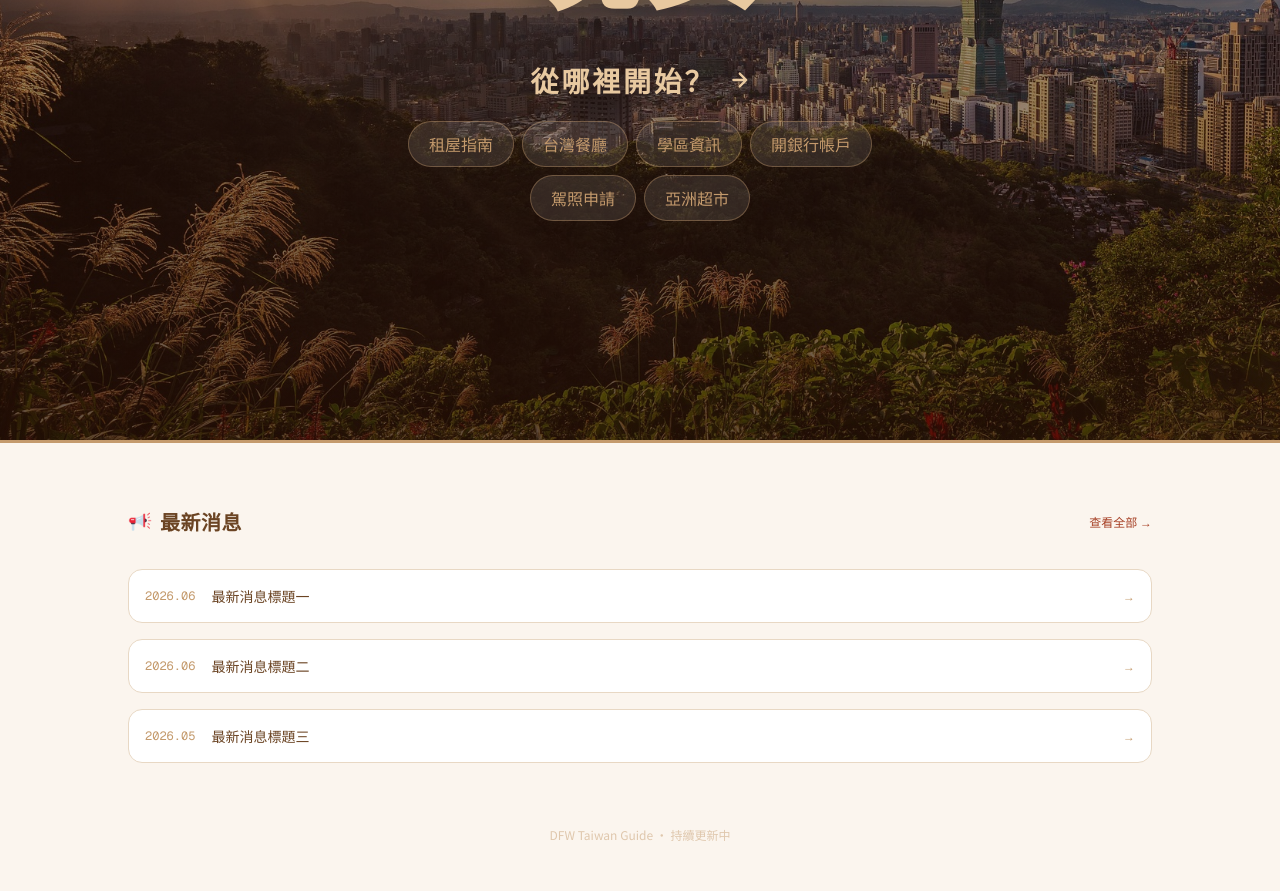
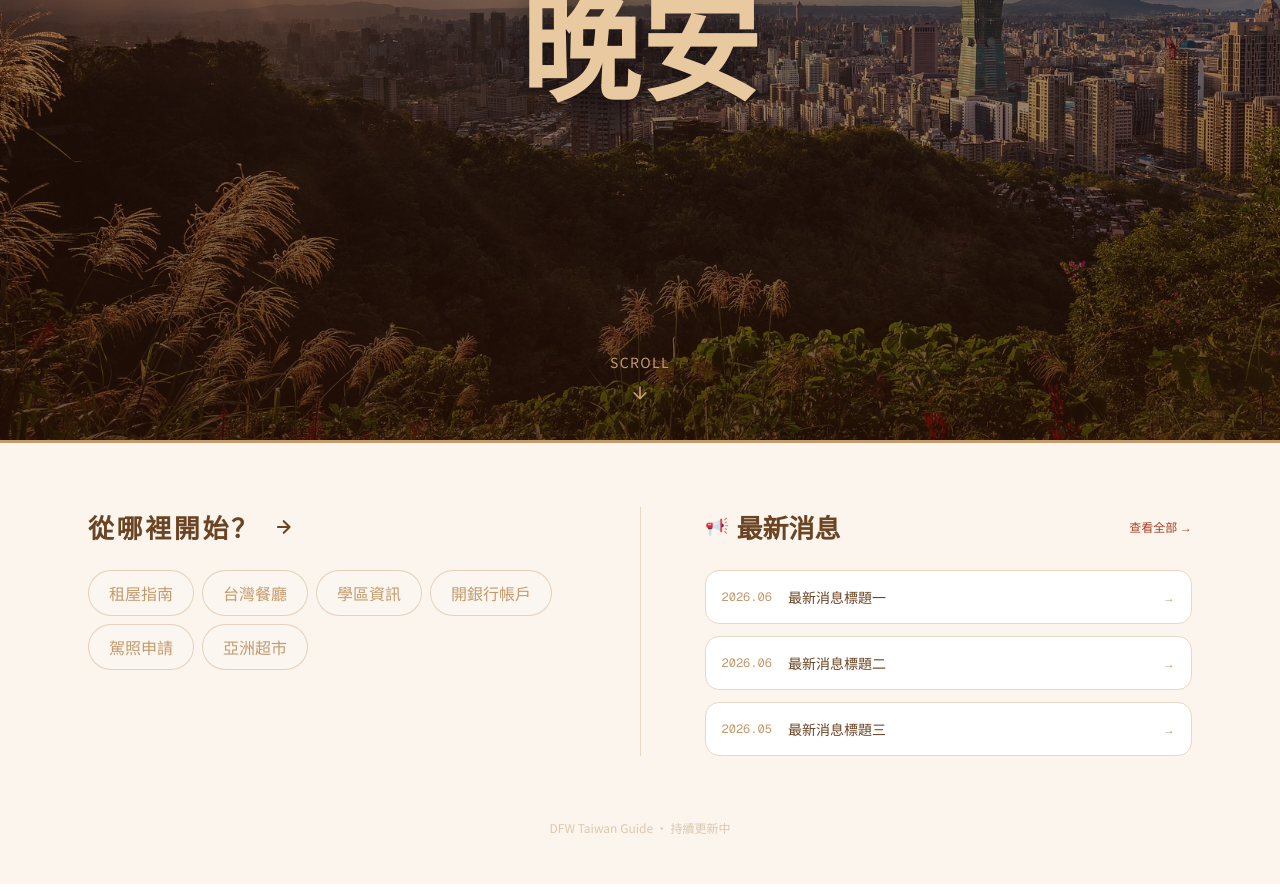
Before and after one commit to ElieshaLai/dfw-taiwan-guide, a Next.js app: page / in a window 1280 px wide. Shown: the part 360-1251 px from the top of the page. Built offline with nearby package versions, Linux system fonts and the light colour scheme.

Commit message:
new homepage

```diff
--- a/app/page.tsx
+++ b/app/page.tsx
@@ -39,10 +39,8 @@ export default function Home() {
       <Navbar isHomePage={true} />
 
       <main>
-        {/* Hero — 全螢幕 */}
+        {/* Hero 第一屏 — 問候 + scroll 提示 */}
         <section className="relative" style={{ height: "100vh" }}>
-
-          {/* 背景圖 */}
           <div className="absolute inset-0">
             <Image
               src="/hero.jpg"
@@ -56,9 +54,8 @@ export default function Home() {
             />
           </div>
 
-          {/* 問候 + 從哪裡開始 + 關鍵字 — 置中 */}
-          <div className="absolute inset-0 flex flex-col items-center justify-center gap-5 px-6 z-10 text-center">
-
+          {/* 問候語 — 置中 */}
+          <div className="absolute inset-0 flex flex-col items-center justify-center gap-6 px-6 z-10 text-center">
             <motion.p
               initial={{ opacity: 0, y: 20 }}
               animate={{ opacity: 1, y: 0 }}
@@ -72,47 +69,70 @@ export default function Home() {
             >
               {greeting}
             </motion.p>
+          </div>
 
+          {/* Scroll 提示 — 下方 */}
           <motion.div
-              initial={{ opacity: 0, y: 10 }}
-              animate={{ opacity: 1, y: 0 }}
-              transition={{ duration: 0.8, delay: 0.5 }}
-              className="flex items-center gap-3"
+            initial={{ opacity: 0 }}
+            animate={{ opacity: 1 }}
+            transition={{ duration: 1, delay: 1 }}
+            className="absolute bottom-10 left-0 right-0 flex flex-col items-center gap-2 z-10"
+            style={{ color: "#C49A6C" }}
           >
-              <span className="font-semibold tracking-widest" style={{ color: "#E8C9A0", fontSize: "clamp(18px, 3vw, 28px)" }}>
+            <span className="text-sm tracking-widest uppercase">Scroll</span>
+            <motion.svg
+              animate={{ y: [0, 8, 0] }}
+              transition={{ repeat: Infinity, duration: 1.5 }}
+              width="20" height="20" viewBox="0 0 24 24" fill="none"
+              stroke="currentColor" strokeWidth="2" strokeLinecap="round" strokeLinejoin="round"
+            >
+              <path d="M12 5v14M5 12l7 7 7-7" />
+            </motion.svg>
+          </motion.div>
+        </section>
+
+        {/* 第二屏 — 從哪裡開始（左）+ 最新消息（右）*/}
+        <section style={{ backgroundColor: "#FBF5EE", borderTop: "3px solid #C49A6C" }}>
+          <div className="max-w-6xl mx-auto px-6 py-16 flex flex-col md:flex-row gap-16 items-start">
+
+            {/* 左：從哪裡開始 */}
+            <motion.div
+              initial={{ opacity: 0, x: -20 }}
+              whileInView={{ opacity: 1, x: 0 }}
+              transition={{ duration: 0.7 }}
+              viewport={{ once: true }}
+              className="flex-1"
+            >
+              <div className="flex items-center gap-3 mb-6">
+                <span className="font-semibold tracking-widest" style={{ color: "#6B4423", fontSize: "clamp(18px, 2.5vw, 26px)" }}>
                   從哪裡開始？
                 </span>
                 <motion.svg
                   animate={{ x: [0, 5, 0] }}
                   transition={{ repeat: Infinity, duration: 1.5 }}
-                width="22" height="22" viewBox="0 0 24 24" fill="none"
-                stroke="#E8C9A0" strokeWidth="2.5" strokeLinecap="round" strokeLinejoin="round"
+                  width="20" height="20" viewBox="0 0 24 24" fill="none"
+                  stroke="#6B4423" strokeWidth="2.5" strokeLinecap="round" strokeLinejoin="round"
                 >
                   <path d="M5 12h14M12 5l7 7-7 7" />
                 </motion.svg>
-            </motion.div>
+              </div>
 
-            <motion.div
-              initial={{ opacity: 0, y: 10 }}
-              animate={{ opacity: 1, y: 0 }}
-              transition={{ duration: 0.8, delay: 0.7 }}
-              className="flex flex-wrap gap-2 justify-center max-w-xl"
-            >
+              <div className="flex flex-wrap gap-2">
                 {keywords.map((k) => (
                   <Link
                     key={k.href}
                     href={k.href}
                     className="font-medium px-5 py-2.5 rounded-full transition-all duration-150"
                     style={{
-                    fontSize: "clamp(13px, 2vw, 16px)",
+                      fontSize: "clamp(13px, 1.5vw, 16px)",
                       backgroundColor: "rgba(255,255,255,0.1)",
                       border: "1px solid rgba(196,154,108,0.4)",
                       color: "#C49A6C",
                     }}
                     onMouseEnter={(e) => {
-                    (e.currentTarget as HTMLElement).style.backgroundColor = "rgba(232,168,24,0.2)";
-                    (e.currentTarget as HTMLElement).style.borderColor = "#E8A818";
-                    (e.currentTarget as HTMLElement).style.color = "#E8A818";
+                      (e.currentTarget as HTMLElement).style.backgroundColor = "#fdf0e0";
+                      (e.currentTarget as HTMLElement).style.borderColor = "#C49A6C";
+                      (e.currentTarget as HTMLElement).style.color = "#A63F24";
                     }}
                     onMouseLeave={(e) => {
                       (e.currentTarget as HTMLElement).style.backgroundColor = "rgba(255,255,255,0.1)";
@@ -123,19 +143,23 @@ export default function Home() {
                     {k.label}
                   </Link>
                 ))}
+              </div>
             </motion.div>
-          </div>
-        </section>
 
-        {/* 最新消息 */}
-        <section id="latest"
-          style={{ backgroundColor: "#FBF5EE", borderTop: "3px solid #C49A6C" }}
-          className="px-6 py-16"
+            {/* 分隔線 */}
+            <div className="hidden md:block w-px self-stretch" style={{ backgroundColor: "#e8d8c4" }} />
+
+            {/* 右：最新消息 */}
+            <motion.div
+              initial={{ opacity: 0, x: 20 }}
+              whileInView={{ opacity: 1, x: 0 }}
+              transition={{ duration: 0.7, delay: 0.15 }}
+              viewport={{ once: true }}
+              className="flex-1"
             >
-          <div className="max-w-5xl mx-auto">
-            <div className="flex items-center justify-between mb-8">
-              <h2 className="flex items-center gap-2 font-bold tracking-wide"
-                style={{ color: "#6B4423", fontSize: "20px" }}>
+              <div className="flex items-center justify-between mb-6">
+                <h2 className="flex items-center gap-2 font-bold"
+                  style={{ color: "#6B4423", fontSize: "clamp(18px, 2.5vw, 26px)" }}>
                   <Image src="/speaker-icon.png" alt="最新消息" width={24} height={24} />
                   最新消息
                 </h2>
@@ -145,18 +169,22 @@ export default function Home() {
                   查看全部 →
                 </Link>
               </div>
-            <div className="flex flex-col gap-4">
+
+              <div className="flex flex-col gap-3">
                 {latestNews.map((news, i) => (
                   <Link key={i} href={news.href}
                     className="flex items-center gap-4 p-4 rounded-xl transition-all duration-150 group"
-                  style={{ backgroundColor: "white", border: "1px solid #e8d8c4" }}
+                    style={{
+                      backgroundColor: "white",
+                      border: "1px solid #e8d8c4",
+                    }}
                     onMouseEnter={(e) => {
+                      (e.currentTarget as HTMLElement).style.backgroundColor = "#fdf0e0";
                       (e.currentTarget as HTMLElement).style.borderColor = "#C49A6C";
-                    (e.currentTarget as HTMLElement).style.backgroundColor = "#fdf0e0";
                     }}
                     onMouseLeave={(e) => {
+                      (e.currentTarget as HTMLElement).style.backgroundColor = "white";
                       (e.currentTarget as HTMLElement).style.borderColor = "#e8d8c4";
-                    (e.currentTarget as HTMLElement).style.backgroundColor = "white";
                     }}
                   >
                     <span className="text-xs font-mono shrink-0" style={{ color: "#C49A6C" }}>{news.date}</span>
@@ -166,6 +194,8 @@ export default function Home() {
                   </Link>
                 ))}
               </div>
+            </motion.div>
+
           </div>
         </section>
 
--- a/components/Navbar.tsx
+++ b/components/Navbar.tsx
@@ -134,7 +134,7 @@ export default function Navbar({ isHomePage = false }: { isHomePage?: boolean })
   return (
     <header
       className="fixed top-0 left-0 right-0 z-50 transition-all duration-300"
-      style={{ backgroundColor: scrolled ? "#6B4423" : "transparent" }}
+      style={{ backgroundColor: scrolled ? "#6B4423" : "rgba(107, 68, 35, 0.55)", backdropFilter: scrolled ? "none" : "blur(8px)" }}
     >
       {/* Header */}
       <div className="w-full px-4 sm:px-6 h-20 sm:h-24 flex items-center justify-between gap-3">
@@ -200,7 +200,11 @@ export default function Navbar({ isHomePage = false }: { isHomePage?: boolean })
         style={{ opacity: scrolled ? 1 : 0, pointerEvents: scrolled ? "auto" : "none" }}
       >
         {/* 桌面版 */}
-        <div className="hidden sm:block" style={{ backgroundColor: "#F9F2E8", borderBottom: "2px solid #C49A6C" }}>
+        <div className="hidden sm:block transition-all duration-300" style={{
+          backgroundColor: scrolled ? "#F9F2E8" : "rgba(249, 242, 232, 0.75)",
+          borderBottom: "2px solid #C49A6C",
+          backdropFilter: scrolled ? "none" : "blur(8px)",
+        }}>
           <div className="w-full px-6 flex items-center overflow-x-auto scrollbar-none">
             {navLinksBefore.map((link) => (
               <DesktopTab key={link.href} href={link.href} label={link.label}
@@ -251,7 +255,11 @@ export default function Navbar({ isHomePage = false }: { isHomePage?: boolean })
         </div>
 
         {/* 手機版 */}
-        <div className="sm:hidden" style={{ backgroundColor: "#F9F2E8", borderBottom: "2px solid #C49A6C" }}>
+        <div className="sm:hidden transition-all duration-300" style={{
+          backgroundColor: scrolled ? "#F9F2E8" : "rgba(249, 242, 232, 0.75)",
+          borderBottom: "2px solid #C49A6C",
+          backdropFilter: scrolled ? "none" : "blur(8px)",
+        }}>
           <div ref={mobileNavRef} className="flex overflow-x-auto scrollbar-none">
             {navLinksBefore.map((link) => (
               <MobileTab key={link.href} href={link.href} label={link.label}
```
Lines whose indentation alone changed are shown as unchanged.
